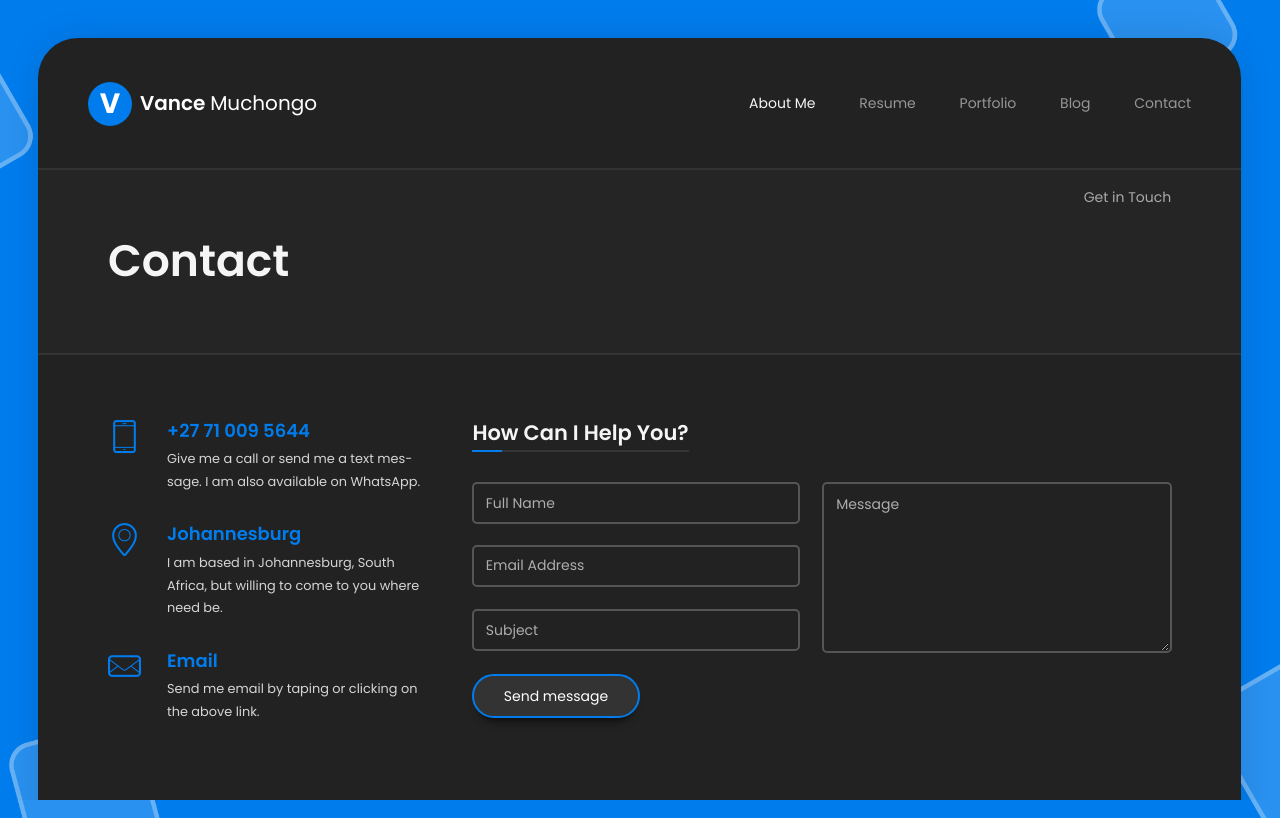
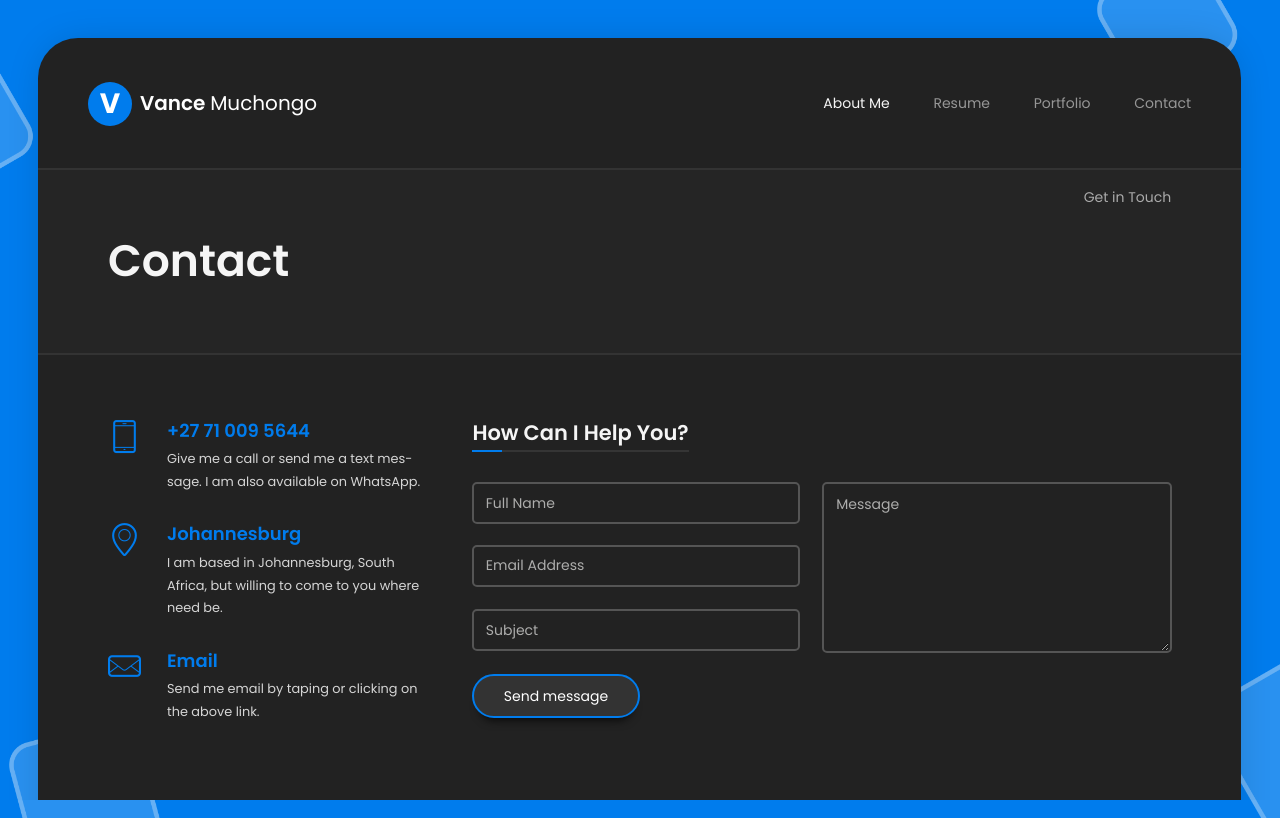
Before and after one commit to mr-vance/online-portfolio, a plain HTML site: page contact.html in a window 1280 px wide. Drawn offline with Linux system fonts and the light colour scheme.

Commit message:
removed blog menu

```diff
--- a/contact.html
+++ b/contact.html
@@ -67,10 +67,6 @@
 
                   <li class="menu-item">
                     <a href="portfolio.html">Portfolio</a>
-                  </li>
-
-                  <li class="menu-item">
-                    <a href="blog.html">Blog</a>
                   </li>
 
                   <li class="menu-item">
```
Also changed, not shown: index.html (+0 -3 lines), public/contact.html (+0 -4 lines), public/index.html (+0 -4 lines), public/portfolio.html (+0 -4 lines), public/resume.html (+0 -3 lines), public/thanks.html (+0 -4 lines), resume.html (+0 -3 lines), thanks.html (+0 -3 lines).
